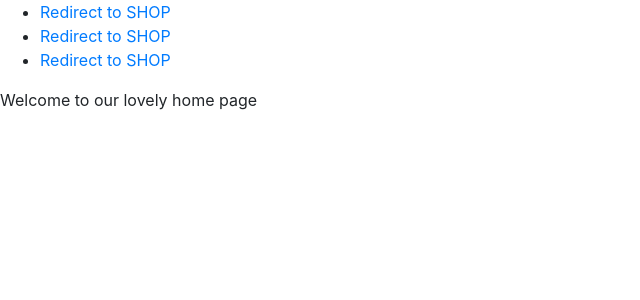
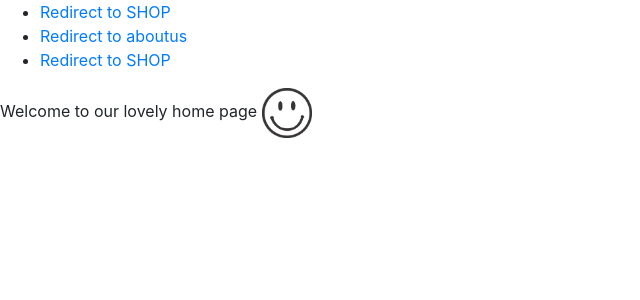
Before and after one commit to null-sneebly-exception/honeypot1, a Django app: page /home/ in a window 1280 px wide. Shown: the top 300 px of the page, without its empty margins (0-640 px from the left). Run offline with Django 4.2, Linux system fonts and the light colour scheme.

Commit message:
added aboutus page and a static folder for images

```diff
--- a/honeypot_project/home/views.py
+++ b/honeypot_project/home/views.py
@@ -9,3 +9,9 @@ def home(request):
     "name":"ash"
     }
     return render(request,"home.html",context)
+
+def aboutus(request):
+    context ={
+    "name":"ash"
+    }
+    return HttpResponse('We are a store!')
--- a/honeypot_project/settings.py
+++ b/honeypot_project/settings.py
@@ -116,6 +116,7 @@ USE_TZ = True
 # https://docs.djangoproject.com/en/4.0/howto/static-files/
 
 STATIC_URL = 'static/'
+STATICFILES_DIRS = (str(BASE_DIR.joinpath('static')),)
 
 # Default primary key field type
 # https://docs.djangoproject.com/en/4.0/ref/settings/#default-auto-field
--- a/honeypot_project/urls.py
+++ b/honeypot_project/urls.py
@@ -16,6 +16,8 @@ Including another URLconf
 
 from django.contrib import admin
 from django.urls import path,include
+from honeypot_project import home
+
 #from honeypot_project.loginpage import urls
 
 urlpatterns = [
@@ -23,6 +25,9 @@ urlpatterns = [
     #path('store/', include('honeypot_project.loginpage.urls'))
     #path('', include('honeypot_project.loginpage.urls')),
     path('shop/', include('honeypot_project.shop.urls')),
-    path('home/', include('honeypot_project.home.urls'))
+    path('home/', include('honeypot_project.home.urls')),
+    path('aboutus/',home.views.aboutus,name='aboutus'),
+
+
     #since loginpage application is located within honeypot_project, and not same location as admin.py, we must include full path
 ]
--- a/templates/home.html
+++ b/templates/home.html
@@ -1,4 +1,5 @@
 <html>
+{% load static %}
    <head>
       <title>
          {% block title %}Base title{% endblock %}
@@ -6,7 +7,7 @@
         {% comment %} This Bootsrap css is added to all pages {% endcomment %}
         <ul>
           <li><a href="{% url 'shop'%}"> Redirect to SHOP</a></li>
-          <li><a href="{% url 'shop'%}"> Redirect to SHOP</a></li>
+          <li><a href="{% url 'aboutus'%}"> Redirect to aboutus</a></li>
           <li><a href="{% url 'shop'%}"> Redirect to SHOP</a></li>
 
         </ul>
@@ -15,7 +16,7 @@
    <body>
     <p>
     Welcome to our lovely home page
-
+    <img src="{% static 'smiley-face.png' %}" height="50px" width="50px">
     </p>
 
    </body>
```
Also changed, not shown: static/smiley-face.png (added).
